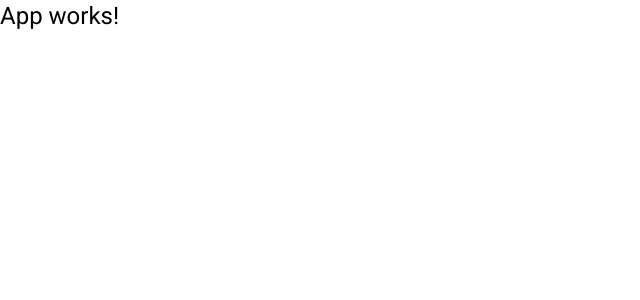
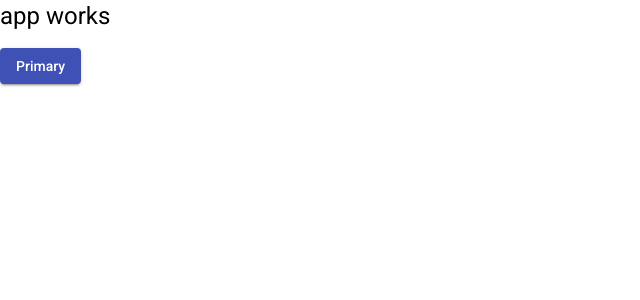
Before and after one commit to williamartins02/helpdesk-front-end, an Angular app: page / in a window 1280 px wide. Shown: the top 300 px of the page, without its empty margins (0-640 px from the left). Built offline with nearby package versions, Linux system fonts and the light colour scheme.

Commit message:
imports utilizados no projeto

```diff
--- a/src/app/app.component.html
+++ b/src/app/app.component.html
@@ -1 +1,3 @@
-<h1>App works!</h1>
+<h1>app works</h1>
+
+<button mat-raised-button color="primary">Primary</button>
--- a/src/app/app.component.ts
+++ b/src/app/app.component.ts
@@ -5,5 +5,4 @@
   templateUrl: 'app.component.html'
 })
 export class AppComponent {
-  title = 'helpdesk';
 }
```
Also changed, not shown: src/app/app.module.ts (+43 -1 lines).
